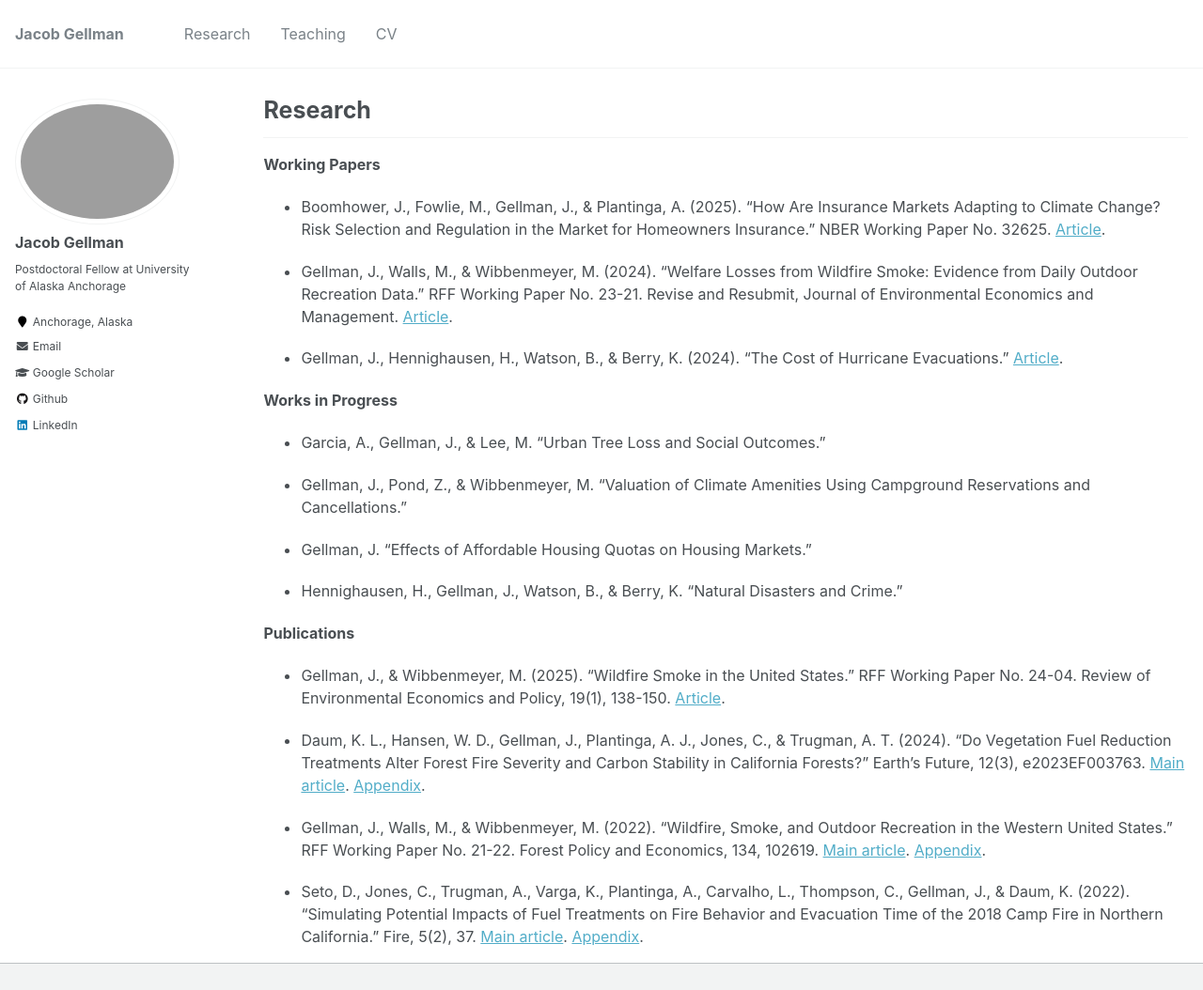
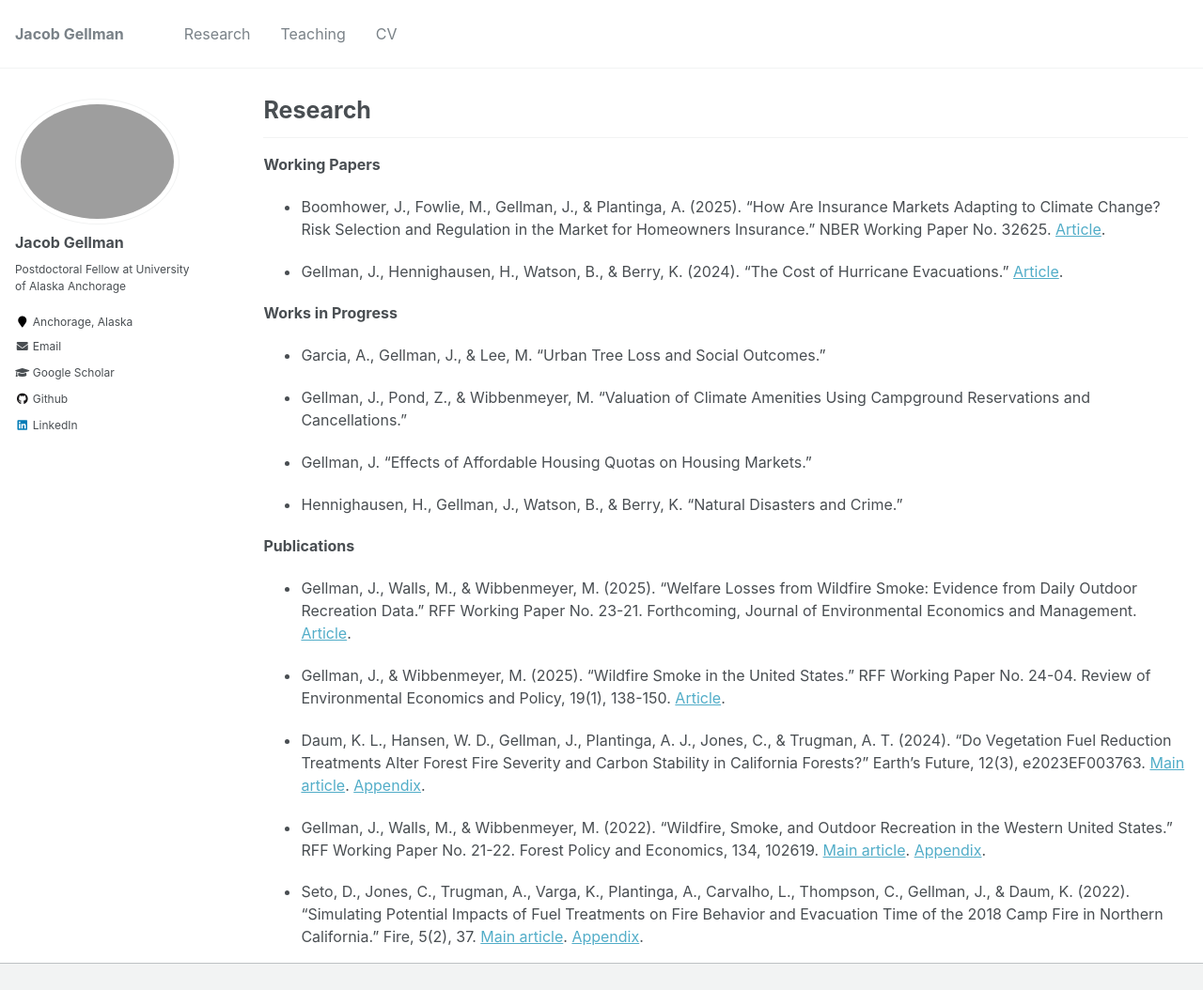
Before and after one commit to jacobgellman/jacobgellman.github.io, a Jekyll site: the page built from _pages/research.md, in a window 1280 px wide and 1206 px high, cut to the strip 0-1054 px from the top of the window. Shown: the whole strip at 94% size. Built offline with Jekyll 4.4.1, drawn with Linux system fonts in a browser that asks for light colours; some of the changed lines change nothing that is shown.

Commit message:
CV update

```diff
--- a/_pages/research.md
+++ b/_pages/research.md
@@ -12,8 +12,6 @@
 **Working Papers**
 * Boomhower, J., Fowlie, M., Gellman, J., & Plantinga, A. (2025). "How Are Insurance Markets Adapting to Climate Change? Risk Selection and Regulation in the Market for Homeowners Insurance." NBER Working Paper No. 32625. [Article](https://jacobgellman.github.io/files/boomhower_et_al_2025-insurance_markets_climate_change_risk.pdf).
 
-* Gellman, J., Walls, M., & Wibbenmeyer, M. (2024). "Welfare Losses from Wildfire Smoke: Evidence from Daily Outdoor Recreation Data." RFF Working Paper No. 23-21. Revise and Resubmit, Journal of Environmental Economics and Management. [Article](https://jacobgellman.github.io/files/gellman_et_al_2024-welfare_losses_wildfire_smoke_recreation.pdf).
-
 * Gellman, J., Hennighausen, H., Watson, B., & Berry, K. (2024). "The Cost of Hurricane Evacuations." [Article](https://jacobgellman.github.io/files/gellman_et_al_2024-cost_hurricane_evacuations.pdf).
 
 **Works in Progress**
@@ -26,6 +24,8 @@
 * Hennighausen, H., Gellman, J., Watson, B., & Berry, K. "Natural Disasters and Crime."
 
 **Publications**
+* Gellman, J., Walls, M., & Wibbenmeyer, M. (2025). "Welfare Losses from Wildfire Smoke: Evidence from Daily Outdoor Recreation Data." RFF Working Paper No. 23-21. Forthcoming, Journal of Environmental Economics and Management. [Article](https://jacobgellman.github.io/files/gellman_et_al_2024-welfare_losses_wildfire_smoke_recreation.pdf).
+
 * Gellman, J., & Wibbenmeyer, M. (2025). "Wildfire Smoke in the United States." RFF Working Paper No. 24-04. Review of Environmental Economics and Policy, 19(1), 138-150. [Article](https://jacobgellman.github.io/files/gellman_wibbenmeyer_2025-wildfire_smoke_in_united_states.pdf).
 
 * Daum, K. L., Hansen, W. D., Gellman, J., Plantinga, A. J., Jones, C., & Trugman, A. T. (2024). "Do Vegetation Fuel Reduction Treatments Alter Forest Fire Severity and Carbon Stability in California Forests?" Earth's Future, 12(3), e2023EF003763. [Main article](https://jacobgellman.github.io/files/daum_et_al_2024-vegetation_treatments_carbon_fire.pdf). [Appendix](https://jacobgellman.github.io/files/daum_et_al_2024-vegetation_treatments_carbon_fire_appendix.pdf).
```
Also changed, not shown: 2 other files.
